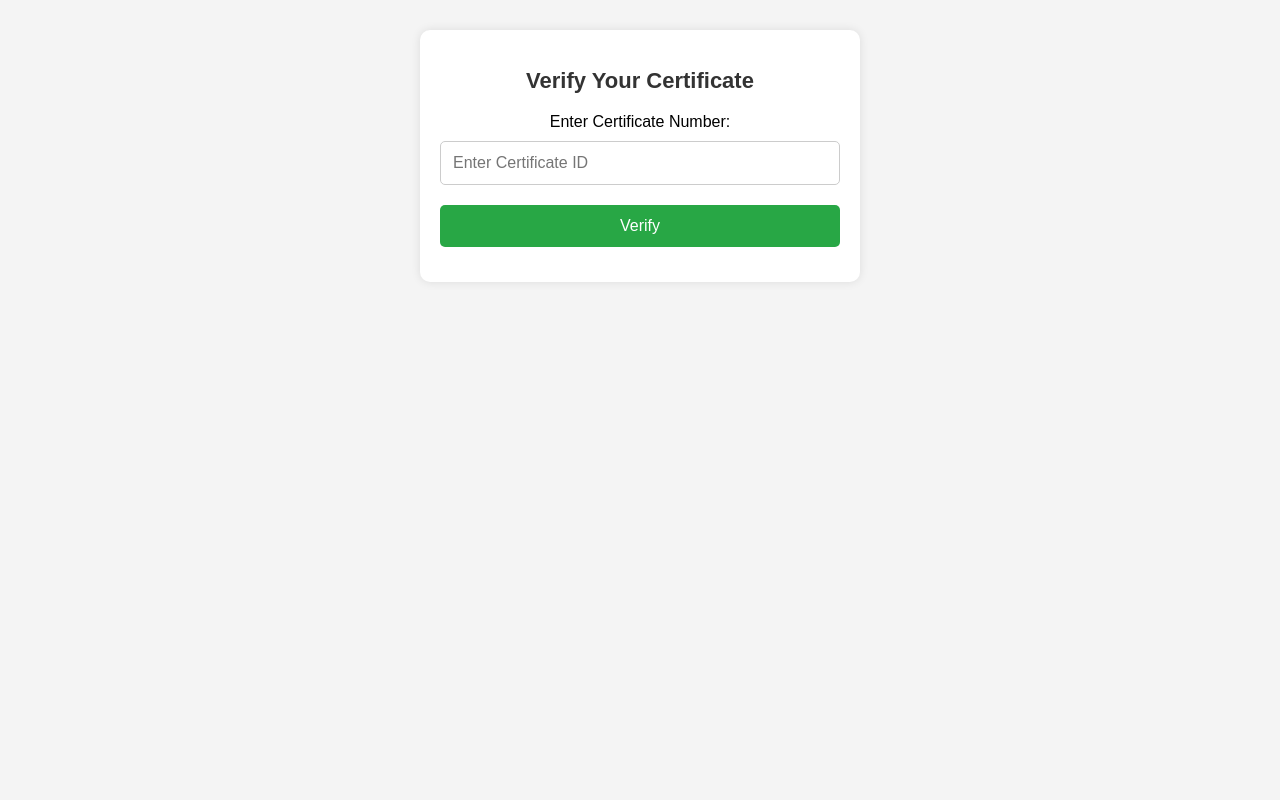
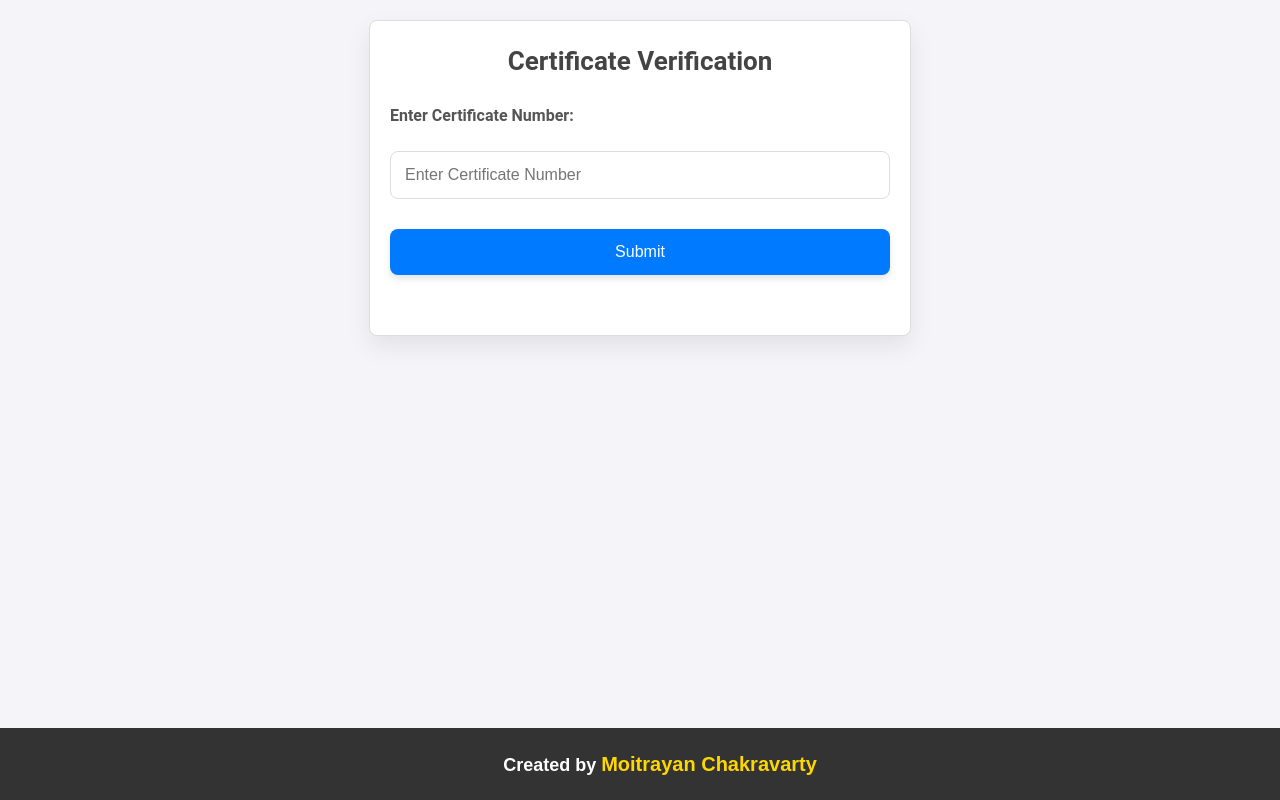
Before and after one commit to moitrayanchakravarty/Certificate_Verification, a website with bundled scripts: page public/verify.html in a window 1280 px wide. Built offline with nearby package versions, Linux system fonts and the light colour scheme.

Commit message:
made final ui changes

```diff
--- a/public/admin-login.js
+++ b/public/admin-login.js
@@ -25,6 +25,6 @@ document.getElementById("admin-login-form").addEventListener("submit", async (ev
         window.location.href = "admin-panel.html"; // Redirect to admin panel
     } catch (error) {
         console.error("Login failed:", error.message);
-        errorDiv.textContent = "❌ Login failed. Please check your credentials.";
+        errorDiv.textContent = "Login Attempt Unsuccessful. Please review your credentials.";
     }
 });
--- a/public/app.js
+++ b/public/app.js
@@ -34,7 +34,7 @@ document.getElementById("verification-form").addEventListener("submit", async (e
     const resultDiv = document.getElementById("result");
 
     if (certId === "") {
-        resultDiv.innerHTML = "❌ Please enter a Certificate ID.";
+        resultDiv.innerHTML = "Please enter a valid Certificate number.";
         resultDiv.className = "invalid";
         return;
     }
@@ -49,13 +49,13 @@ document.getElementById("verification-form").addEventListener("submit", async (e
             const certificateLink = data.certificate_link;
 
             resultDiv.innerHTML = `
-                ✅ Valid Certificate! <br>
+                Credential Successfully Authenticated! <br>
                 <strong>Name:</strong> ${name} <br>
-                <a href="${certificateLink}" target="_blank" class="certificate-link">View Certificate (PDF)</a>
+                <a href="${certificateLink}" target="_blank" class="certificate-link">View Credential</a>
             `;
             resultDiv.className = "valid";
         } else {
-            resultDiv.innerHTML = "❌ Invalid Certificate!";
+            resultDiv.innerHTML = "Credential Authentication Failed. Please Try Again.";
             resultDiv.className = "invalid";
         }
     } catch (error) {
--- a/public/style.css
+++ b/public/style.css
@@ -1,79 +1,106 @@
 /* General Styles */
 body {
-    font-family: Arial, sans-serif;
+    font-family: 'Roboto', Arial, sans-serif;
     text-align: center;
-    background-color: #f4f4f4;
+    background-color: #f4f4f9;
     margin: 0;
     padding: 0;
+    color: #333;
+    line-height: 1.6;
+}
+
+h1, h2, h3 {
+    margin: 0;
+    padding: 0;
+    font-weight: 600;
+}
+
+h2 {
+    color: #444;
+    font-size: 26px;
+    margin-bottom: 20px;
 }
 
 /* Banner Section */
+
+
 .banner {
     width: 100%;
-    max-height: 200px;
+    height: 100%;
     object-fit: cover;
+
 }
 
-/* Verification Container */
+
 .verification-container {
-    background: white;
+    background: #ffffff;
     padding: 20px;
-    border-radius: 10px;
-    box-shadow: 0px 0px 10px rgba(0, 0, 0, 0.1);
+    border-radius: 8px;
+    box-shadow: 0 10px 25px rgba(0, 0, 0, 0.08); /* Soft, modern shadow */
     width: 90%;
-    max-width: 400px;
-    margin: 30px auto;
+    max-width: 500px;
+    margin: 20px auto;
+    border: 1px solid #ddd; /* Removed border for a cleaner card look */
+
 }
 
-h2 {
-    color: #333;
-    font-size: 22px;
+
+/* Input Fields */
+input {
+    width: 100%;
+    padding: 14px;
+    margin: 15px 0;
+    border: 1px solid #ddd;
+    border-radius: 8px;
+    font-size: 16px;
+    box-sizing: border-box;
+    transition: border-color 0.3s ease;
 }
 
-/* Input Field */
-input {
-    width: 100%;
-    padding: 12px;
-    margin: 10px 0;
-    border: 1px solid #ccc;
-    border-radius: 5px;
-    font-size: 16px;
-    box-sizing: border-box;
+input:focus {
+    border-color: #007bff;
+    outline: none;
 }
 
-/* Verify Button */
+/* Buttons */
 button {
     width: 100%;
-    background-color: #28a745;
+    background-color: #007bff;
     color: white;
-    padding: 12px 0;
+    padding: 14px 0;
     border: none;
-    border-radius: 5px;
+    border-radius: 8px;
     font-size: 16px;
     cursor: pointer;
-    transition: background 0.3s;
-    margin-top: 10px;
+    transition: all 0.3s ease;
+    margin-top: 15px;
+    box-shadow: 0 4px 6px rgba(0, 0, 0, 0.1);
 }
 
 button:hover {
-    background-color: #218838;
+    background-color: #0056b3;
+    transform: translateY(-2px);
 }
 
 /* Result Message */
 #result {
-    margin-top: 15px;
+    margin-top: 20px;
     font-size: 18px;
     font-weight: bold;
+    padding: 10px;
+    border-radius: 8px;
 }
 
 /* Valid Certificate */
 .valid {
     color: #28a745;
+    background-color: #e9f7ec;
 }
 
 /* Invalid Certificate */
 .invalid {
     color: #dc3545;
+    background-color: #f8d7da;
 }
 
 /* Success Message */
@@ -84,31 +111,33 @@ button:hover {
 
 /* Error Message */
 .error {
-    color: red;
-    font-weight: bold;
+    color: #856404;
+    background-color: #fff3cd;
 }
 
 /* Main Buttons Section */
 .main-buttons {
-    margin: 30px auto;
+    margin: -10px auto;
     display: flex;
     justify-content: center;
     gap: 20px;
 }
 
 .main-buttons button {
-    padding: 15px 30px;
+    padding: 15px 40px;
     font-size: 18px;
     border: none;
-    border-radius: 5px;
+    border-radius: 8px;
     cursor: pointer;
     background-color: #007bff;
     color: white;
-    transition: background 0.3s;
+    transition: all 0.3s ease;
+    box-shadow: 0 4px 6px rgba(0, 0, 0, 0.1);
 }
 
 .main-buttons button:hover {
     background-color: #0056b3;
+    transform: translateY(-2px);
 }
 
 /* Certificate Link */
@@ -121,3 +150,100 @@ button:hover {
 .certificate-link:hover {
     color: #0056b3;
 }
+
+/* Admin Panel Styles */
+form {
+    text-align: left;
+    background: white;
+    padding: 20px;
+    border-radius: 8px;
+    box-shadow: 0px 4px 12px rgba(0, 0, 0, 0.1);
+    margin: 20px auto;
+    max-width: 600px;
+}
+
+label {
+    display: block;
+    font-size: 16px;
+    margin-bottom: 8px;
+    color: #555;
+}
+
+textarea, select {
+    width: 100%;
+    padding: 14px;
+    margin: 15px 0;
+    border: 1px solid #ddd;
+    border-radius: 8px;
+    font-size: 16px;
+    box-sizing: border-box;
+}
+
+#add-result {
+    margin-top: 20px;
+    font-size: 18px;
+    font-weight: bold;
+}
+
+#verification-form {
+    background: transparent;
+    padding: 0;
+    border-radius: 0;
+    box-shadow: none;
+    margin: 0;
+    max-width: none;
+    text-align: center; /* Optional: to center the inner elements again */
+}
+input::placeholder {
+    text-align: left;
+}
+#verification-form label {
+    text-align: left;
+    display: block;
+}
+#admin-login-form h2 {
+    text-align: center;
+    margin-bottom: 20px;
+}
+#add-candidate-form h2 {
+    text-align: center;
+    margin-bottom: 20px;
+}
+
+
+footer {
+    text-align: center;
+    padding: 20px;
+    background-color: #333; /* Dark background color */
+    color: #fff; /* White text */
+    font-family: 'Arial', sans-serif;
+    margin-top: 50px;
+}
+
+/* Style for the text */
+footer p {
+    font-size: 18px;
+    font-weight: bold; /* Make it bold */
+    margin: 0;
+}
+
+/* Style for the link */
+footer a {
+    color: #FFD700; /* Gold color for the link */
+    text-decoration: none; /* Remove underline */
+    font-size: 20px; /* Slightly bigger font size for the link */
+    font-weight: 900; /* Make the link text even bolder */
+}
+
+footer a:hover {
+    color: #ff6600; /* Hover effect with an orange color */
+    text-decoration: underline; /* Underline on hover */
+}
+
+footer {
+    position: fixed;
+    bottom: 0;
+    left: 0;
+    width: 100%;
+    z-index: 100;
+}
--- a/public/verify.html
+++ b/public/verify.html
@@ -3,22 +3,26 @@
 <head>
     <meta charset="UTF-8">
     <meta name="viewport" content="width=device-width, initial-scale=1.0">
-    <title>Verify Certificate</title>
+    <title>Certificate Verification</title>
     <link rel="stylesheet" href="style.css">
 </head>
 <body>
 
     <!-- Certificate Verification Section -->
     <div class="verification-container">
-        <h2>Verify Your Certificate</h2>
+        <h2>Certificate Verification</h2>
         <form id="verification-form">
-            <label for="certificate_id">Enter Certificate Number:</label>
-            <input type="text" id="certificate_id" placeholder="Enter Certificate ID" required>
-            <button type="submit" id="verify-btn">Verify</button>
+            <label for="certificate_id"><strong>Enter Certificate Number:</strong></label>
+            <input type="text" id="certificate_id" placeholder="Enter Certificate Number" required>
+            <button type="submit" id="verify-btn">Submit</button>
         </form>
         <div id="result"></div>
     </div>
 
     <script type="module" src="app.js"></script>
+
+    <footer>
+        <p>Created by <a href="https://www.linkedin.com/in/moitrayan/" target="_blank">Moitrayan Chakravarty</a></p>
+    </footer>
 </body>
 </html>
```
Also changed, not shown: public/admin-login.html (+10 -4 lines), public/admin-panel.html (+10 -4 lines), public/index.html (+7 -3 lines), public/banner.jpg (added), 1 other file.
